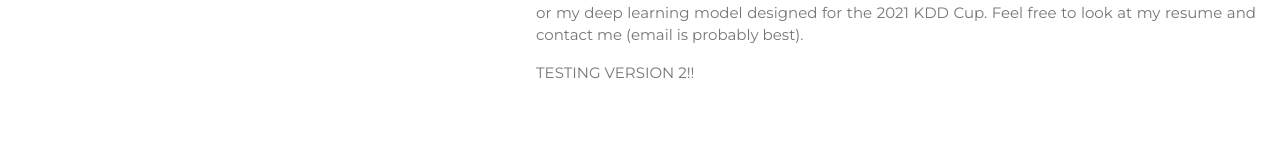
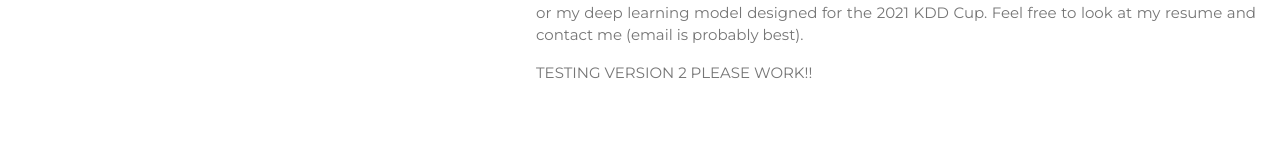
Before and after one commit to Prometheus1400/csce412kdickerson, a plain HTML site: page index.html in a window 1280 px wide. Shown: the part 938-1090 px from the top of the page. Drawn offline with Linux system fonts and the light colour scheme.

Commit message:
updated test message

```diff
--- a/index.html
+++ b/index.html
@@ -113,7 +113,7 @@
                     best).
                 </p>
                 <p>
-                    TESTING VERSION 2!!
+                    TESTING VERSION 2 PLEASE WORK!!
                 </p>
                 <!--     <h3 class="w3-padding-16">Skills</h3>
     <p class="w3-wide">C/C++</p>
```
